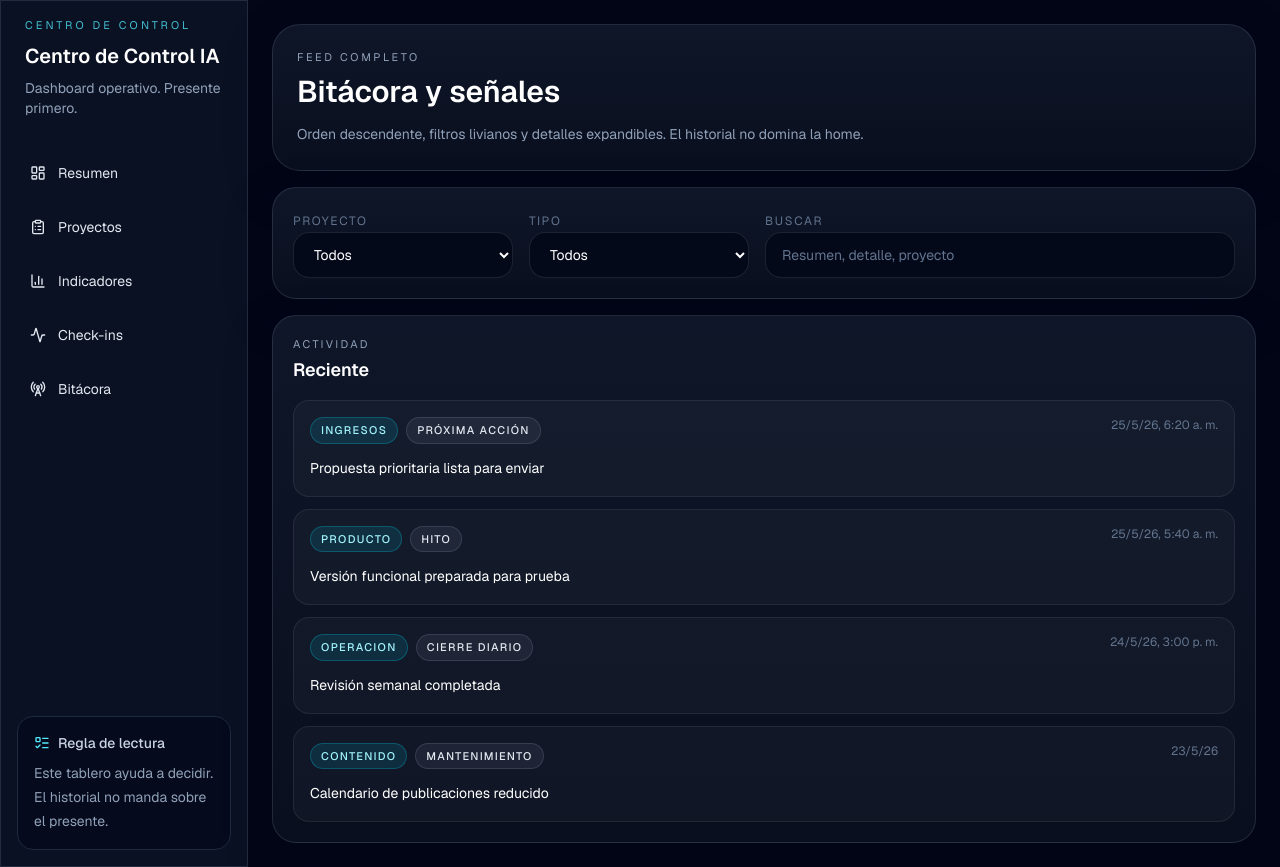
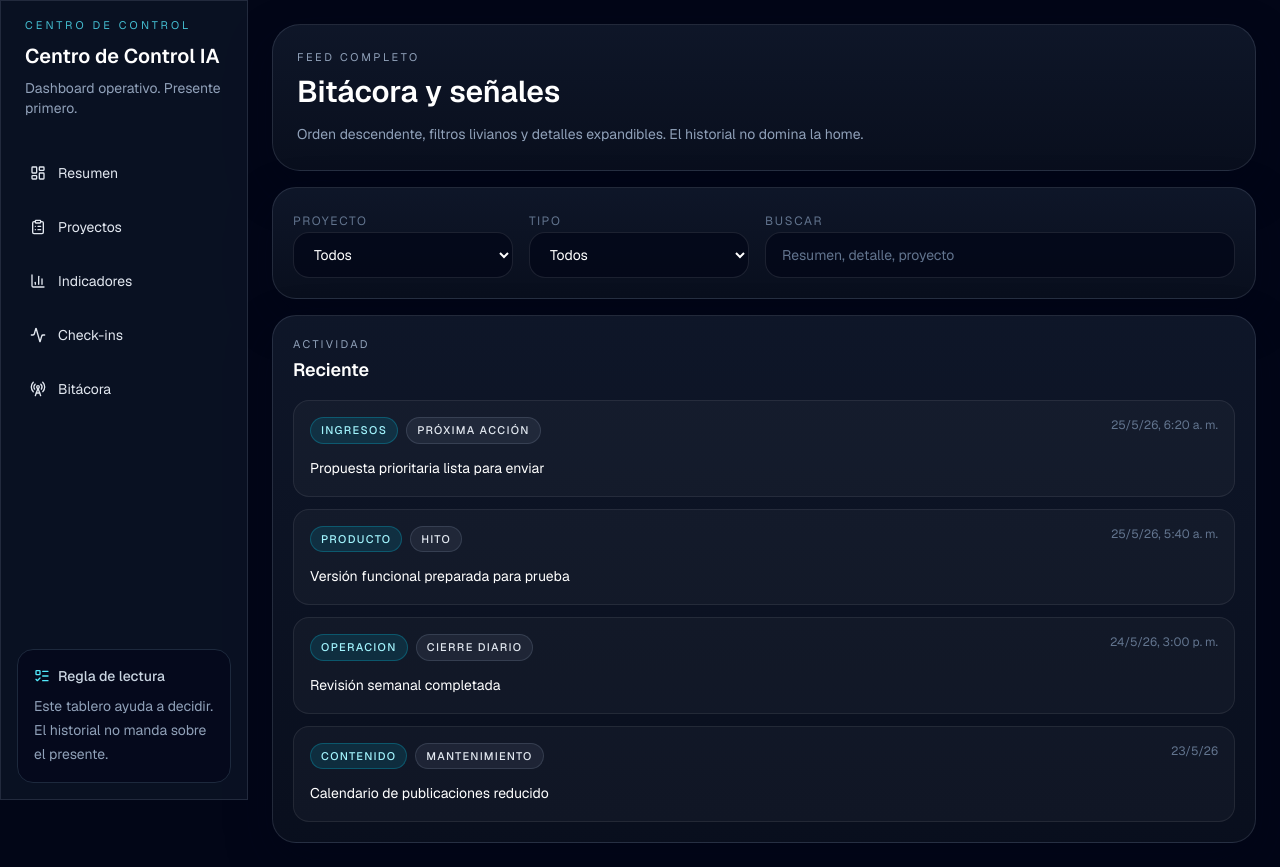
Before and after one commit to ne07hekin6/centro-control-neo, a Next.js app: page /log in a window 1280 px wide. Built offline with nearby package versions, Linux system fonts and the light colour scheme.

Commit message:
Keep desktop logout visible

```diff
--- a/components/layout/Sidebar.tsx
+++ b/components/layout/Sidebar.tsx
@@ -4,6 +4,7 @@ import {
   BarChart3,
   ClipboardList,
   LayoutDashboard,
+  LogOut,
   ListTodo,
   Menu,
   RadioTower,
@@ -22,7 +23,7 @@ const navItems = [
 
 export function Sidebar() {
   return (
-    <aside className="panel-muted hidden min-h-screen border-r border-white/10 p-3 md:flex md:flex-col md:items-center xl:items-stretch xl:p-4">
+    <aside className="panel-muted sticky top-0 hidden h-screen self-start border-r border-white/10 p-3 md:flex md:flex-col md:items-center xl:items-stretch xl:p-4">
       <div className="mb-8 hidden px-2 xl:block">
         <p className="text-[11px] uppercase tracking-[0.28em] text-cyan-300/80">
           Centro de Control
@@ -54,24 +55,29 @@ export function Sidebar() {
         ))}
       </nav>
 
-      <div className="mt-auto hidden rounded-2xl border border-slate-800 bg-slate-950/60 p-4 xl:block">
-        <div className="mb-2 flex items-center gap-2 text-slate-300">
-          <ListTodo className="h-4 w-4 text-cyan-300" />
-          <span className="text-sm font-medium">Regla de lectura</span>
-        </div>
-        <p className="text-sm leading-6 text-slate-400">
-          Este tablero ayuda a decidir. El historial no manda sobre el presente.
-        </p>
+      <div className="mt-auto w-full space-y-3">
         {isAccessProtectionEnabled() ? (
-          <form action={logoutAction} className="mt-4">
+          <form action={logoutAction}>
             <button
               type="submit"
-              className="w-full rounded-2xl border border-white/10 px-3 py-2 text-sm text-slate-300 transition hover:border-cyan-400/20 hover:bg-cyan-400/10 hover:text-white"
+              title="Cerrar acceso"
+              aria-label="Cerrar acceso"
+              className="flex h-11 w-11 items-center justify-center rounded-2xl border border-white/10 text-sm text-slate-300 transition hover:border-cyan-400/20 hover:bg-cyan-400/10 hover:text-white xl:h-auto xl:w-full xl:gap-2 xl:px-3 xl:py-2"
             >
-              Cerrar acceso
+              <LogOut className="h-4 w-4 shrink-0" />
+              <span className="hidden xl:inline">Cerrar acceso</span>
             </button>
           </form>
         ) : null}
+        <div className="hidden rounded-2xl border border-slate-800 bg-slate-950/60 p-4 xl:block">
+          <div className="mb-2 flex items-center gap-2 text-slate-300">
+            <ListTodo className="h-4 w-4 text-cyan-300" />
+            <span className="text-sm font-medium">Regla de lectura</span>
+          </div>
+          <p className="text-sm leading-6 text-slate-400">
+            Este tablero ayuda a decidir. El historial no manda sobre el presente.
+          </p>
+        </div>
       </div>
     </aside>
   );
```
